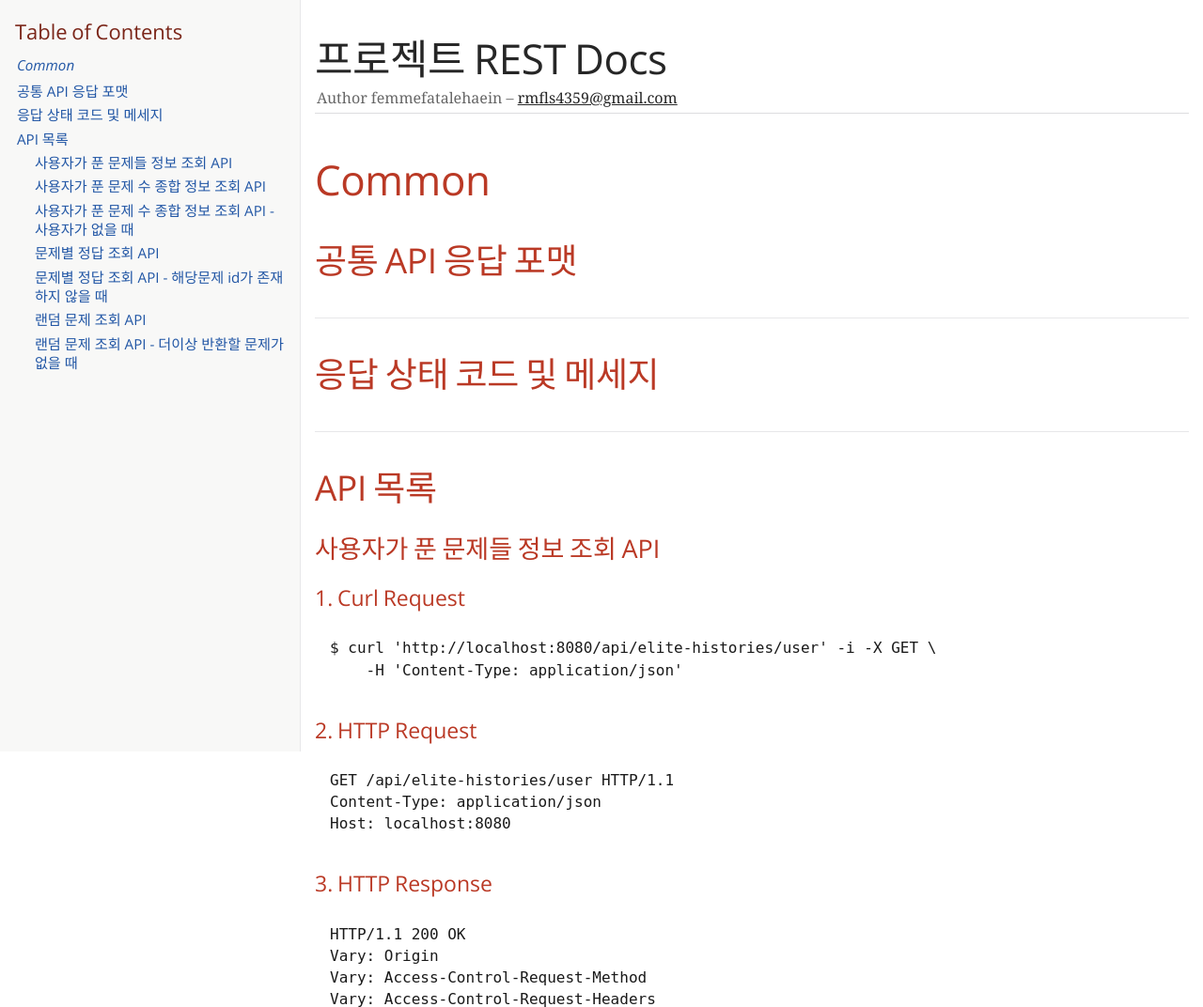
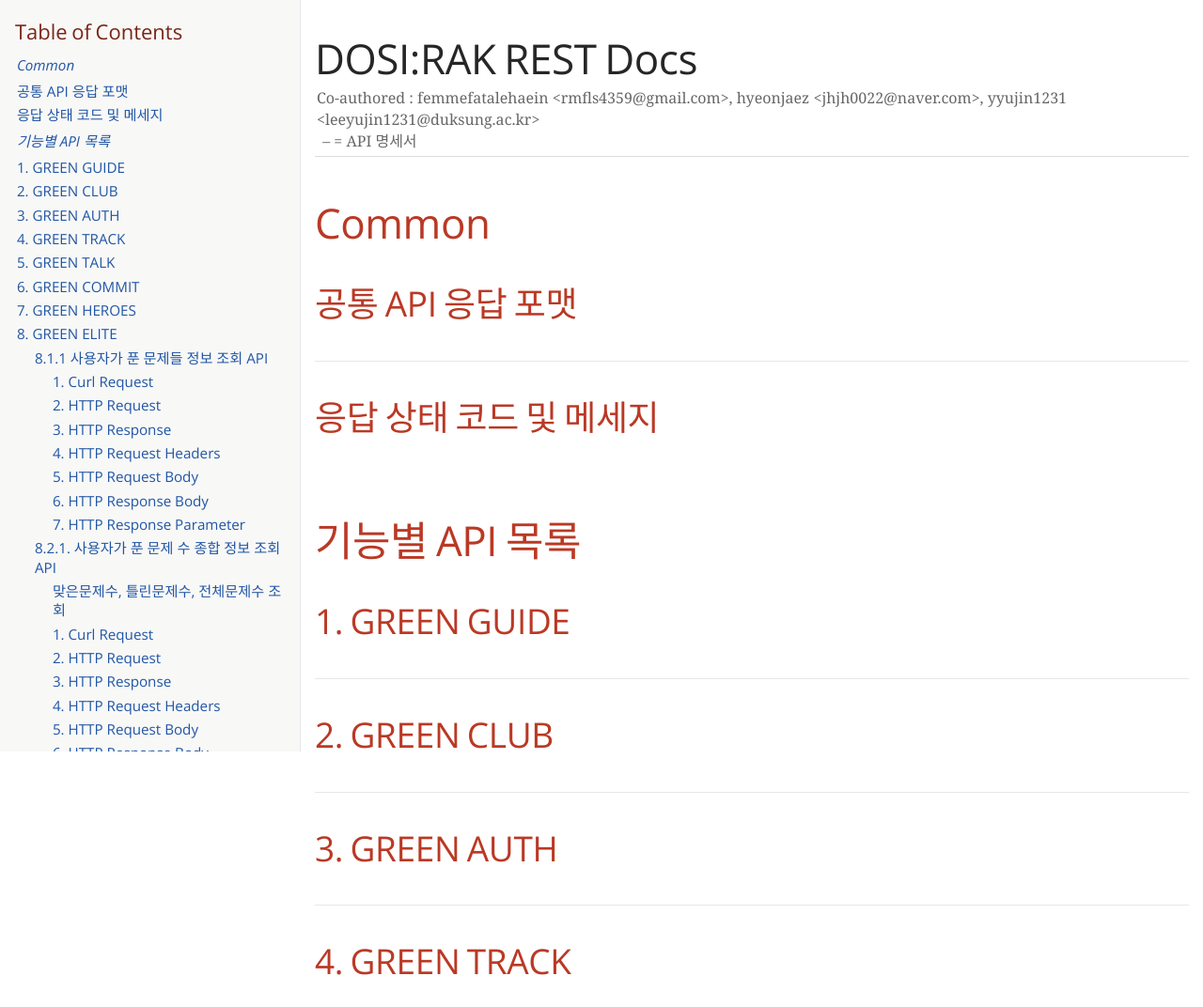
Before and after one commit to hyeonjaez/dosirak-be-refactoring, a plain HTML site: page src/docs/asciidoc/index.html in a window 1280 px wide. Shown: the top 1072 px of the page at 94% size. Drawn offline with nearby package versions, Linux system fonts and the light colour scheme; a web font is replaced by a local one.

Commit message:
유진이의 강낭콩
Co-authored-by: yyujin1231 <leeyujin1231@duksung.ac.kr>

```diff
--- a/src/docs/asciidoc/index.html
+++ b/src/docs/asciidoc/index.html
@@ -5,8 +5,8 @@
 <meta http-equiv="X-UA-Compatible" content="IE=edge">
 <meta name="viewport" content="width=device-width, initial-scale=1.0">
 <meta name="generator" content="Asciidoctor 2.0.20">
-<meta name="author" content="Author femmefatalehaein">
-<title>프로젝트 REST Docs</title>
+<meta name="author" content="Co-authored : femmefatalehaein &lt;rmfls4359@gmail.com&gt;, hyeonjaez &lt;jhjh0022@naver.com&gt;, yyujin1231 &lt;leeyujin1231@duksung.ac.kr&gt;">
+<title>DOSI:RAK REST Docs</title>
 <link rel="stylesheet" href="https://fonts.googleapis.com/css?family=Open+Sans:300,300italic,400,400italic,600,600italic%7CNoto+Serif:400,400italic,700,700italic%7CDroid+Sans+Mono:400,700">
 <style>
 /*! Asciidoctor default stylesheet | MIT License | https://asciidoctor.org */
@@ -548,10 +548,10 @@ body.book #toc,body.book #preamble,body.book h1.sect0,body.book .sect1>h2{page-b
 </head>
 <body class="book toc2 toc-left">
 <div id="header">
-<h1>프로젝트 REST Docs</h1>
+<h1>DOSI:RAK REST Docs</h1>
 <div class="details">
-<span id="author" class="author">Author femmefatalehaein</span><br>
-<span id="email" class="email"><a href="mailto:rmfls4359@gmail.com">rmfls4359@gmail.com</a></span><br>
+<span id="author" class="author">Co-authored : femmefatalehaein &lt;rmfls4359@gmail.com&gt;, hyeonjaez &lt;jhjh0022@naver.com&gt;, yyujin1231 &lt;leeyujin1231@duksung.ac.kr&gt;</span><br>
+<span id="revdate">= API 명세서</span>
 </div>
 <div id="toc" class="toc2">
 <div id="toctitle">Table of Contents</div>
@@ -560,20 +560,103 @@ body.book #toc,body.book #preamble,body.book h1.sect0,body.book .sect1>h2{page-b
 <ul class="sectlevel1">
 <li><a href="#_공통_api_응답_포맷">공통 API 응답 포맷</a></li>
 <li><a href="#_응답_상태_코드_및_메세지">응답 상태 코드 및 메세지</a></li>
-<li><a href="#_api_목록">API 목록</a>
+</ul>
+</li>
+<li><a href="#_기능별_api_목록">기능별 API 목록</a>
+<ul class="sectlevel1">
+<li><a href="#_1_green_guide">1. GREEN GUIDE</a></li>
+<li><a href="#_2_green_club">2. GREEN CLUB</a></li>
+<li><a href="#_3_green_auth">3. GREEN AUTH</a></li>
+<li><a href="#_4_green_track">4. GREEN TRACK</a></li>
+<li><a href="#_5_green_talk">5. GREEN TALK</a></li>
+<li><a href="#_6_green_commit">6. GREEN COMMIT</a></li>
+<li><a href="#_7_green_heroes">7. GREEN HEROES</a></li>
+<li><a href="#_8_green_elite">8. GREEN ELITE</a>
 <ul class="sectlevel2">
-<li><a href="#_사용자가_푼_문제들_정보_조회_api">사용자가 푼 문제들 정보 조회 API</a></li>
-<li><a href="#_사용자가_푼_문제_수_종합_정보_조회_api">사용자가 푼 문제 수 종합 정보 조회 API</a></li>
-<li><a href="#_사용자가_푼_문제_수_종합_정보_조회_api_사용자가_없을_때">사용자가 푼 문제 수 종합 정보 조회 API - 사용자가 없을 때</a></li>
-<li><a href="#_문제별_정답_조회_api">문제별 정답 조회 API</a></li>
-<li><a href="#_문제별_정답_조회_api_해당문제_id가_존재하지_않을_때">문제별 정답 조회 API - 해당문제 id가 존재하지 않을 때</a></li>
-<li><a href="#_랜덤_문제_조회_api">랜덤 문제 조회 API</a></li>
-<li><a href="#_랜덤_문제_조회_api_더이상_반환할_문제가_없을_때">랜덤 문제 조회 API - 더이상 반환할 문제가 없을 때</a></li>
+<li><a href="#_8_1_1_사용자가_푼_문제들_정보_조회_api">8.1.1 사용자가 푼 문제들 정보 조회 API</a>
+<ul class="sectlevel3">
+<li><a href="#_1_curl_request">1. Curl Request</a></li>
+<li><a href="#_2_http_request">2. HTTP Request</a></li>
+<li><a href="#_3_http_response">3. HTTP Response</a></li>
+<li><a href="#_4_http_request_headers">4. HTTP Request Headers</a></li>
+<li><a href="#_5_http_request_body">5. HTTP Request Body</a></li>
+<li><a href="#_6_http_response_body">6. HTTP Response Body</a></li>
+<li><a href="#_7_http_response_parameter">7. HTTP Response Parameter</a></li>
+</ul>
+</li>
+<li><a href="#_8_2_1_사용자가_푼_문제_수_종합_정보_조회_api">8.2.1. 사용자가 푼 문제 수 종합 정보 조회 API</a>
+<ul class="sectlevel4">
+<li><a href="#_맞은문제수_틀린문제수_전체문제수_조회">맞은문제수, 틀린문제수, 전체문제수 조회</a></li>
+<li><a href="#_1_curl_request_2">1. Curl Request</a></li>
+<li><a href="#_2_http_request_2">2. HTTP Request</a></li>
+<li><a href="#_3_http_response_2">3. HTTP Response</a></li>
+<li><a href="#_4_http_request_headers_2">4. HTTP Request Headers</a></li>
+<li><a href="#_5_http_request_body_2">5. HTTP Request Body</a></li>
+<li><a href="#_6_http_response_body_2">6. HTTP Response Body</a></li>
+<li><a href="#_7_http_response_parameter_2">7. HTTP Response Parameter</a></li>
+</ul>
+</li>
+<li><a href="#_8_2_2_사용자가_푼_문제_수_종합_정보_조회_api_사용자가_없을_때">8.2.2. 사용자가 푼 문제 수 종합 정보 조회 API - 사용자가 없을 때</a>
+<ul class="sectlevel3">
+<li><a href="#_1_curl_request_3">1. Curl Request</a></li>
+<li><a href="#_2_http_request_3">2. HTTP Request</a></li>
+<li><a href="#_3_http_response_3">3. HTTP Response</a></li>
+<li><a href="#_4_http_request_headers_3">4. HTTP Request Headers</a></li>
+<li><a href="#_5_http_request_body_3">5. HTTP Request Body</a></li>
+<li><a href="#_6_http_response_body_3">6. HTTP Response Body</a></li>
+<li><a href="#_7_http_response_parameter_3">7. HTTP Response Parameter</a></li>
+</ul>
+</li>
+<li><a href="#_8_3_1_문제별_정답_조회_api">8.3.1. 문제별 정답 조회 API</a>
+<ul class="sectlevel3">
+<li><a href="#_1_curl_request_4">1. Curl Request</a></li>
+<li><a href="#_2_http_request_4">2. HTTP Request</a></li>
+<li><a href="#_3_http_response_4">3. HTTP Response</a></li>
+<li><a href="#_4_http_request_headers_4">4. HTTP Request Headers</a></li>
+<li><a href="#_5_http_request_body_4">5. HTTP Request Body</a></li>
+<li><a href="#_6_http_response_body_4">6. HTTP Response Body</a></li>
+<li><a href="#_7_http_response_parameter_4">7. HTTP Response Parameter</a></li>
+</ul>
+</li>
+<li><a href="#_8_3_2_문제별_정답_조회_api_해당문제_id가_존재하지_않을_때">8.3.2. 문제별 정답 조회 API - 해당문제 id가 존재하지 않을 때</a>
+<ul class="sectlevel3">
+<li><a href="#_1_curl_request_5">1. Curl Request</a></li>
+<li><a href="#_2_http_request_5">2. HTTP Request</a></li>
+<li><a href="#_3_http_response_5">3. HTTP Response</a></li>
+<li><a href="#_4_http_request_headers_5">4. HTTP Request Headers</a></li>
+<li><a href="#_5_http_request_body_5">5. HTTP Request Body</a></li>
+<li><a href="#_6_http_response_body_5">6. HTTP Response Body</a></li>
+<li><a href="#_7_http_response_parameter_5">7. HTTP Response Parameter</a></li>
+</ul>
+</li>
+<li><a href="#_8_4_1_랜덤_문제_조회_api">8.4.1. 랜덤 문제 조회 API</a>
+<ul class="sectlevel5">
+<li><a href="#_랜덤으로_사용자가_풀지_않은_문제_한문제를_반환한다">랜덤으로 사용자가 풀지 않은 문제 한문제를 반환한다.</a></li>
+<li><a href="#_1_curl_request_6">1. Curl Request</a></li>
+<li><a href="#_2_http_request_6">2. HTTP Request</a></li>
+<li><a href="#_3_http_response_6">3. HTTP Response</a></li>
+<li><a href="#_4_http_request_headers_6">4. HTTP Request Headers</a></li>
+<li><a href="#_5_http_request_body_6">5. HTTP Request Body</a></li>
+<li><a href="#_6_http_response_body_6">6. HTTP Response Body</a></li>
+<li><a href="#_7_http_response_parameter_6">7. HTTP Response Parameter</a></li>
+</ul>
+</li>
+<li><a href="#_8_4_2_랜덤_문제_조회_api_더이상_반환할_문제가_없을_때">8.4.2. 랜덤 문제 조회 API - 더이상 반환할 문제가 없을 때</a>
+<ul class="sectlevel3">
+<li><a href="#_1_curl_request_7">1. Curl Request</a></li>
+<li><a href="#_2_http_request_7">2. HTTP Request</a></li>
+<li><a href="#_3_http_response_7">3. HTTP Response</a></li>
+<li><a href="#_4_http_request_headers_7">4. HTTP Request Headers</a></li>
+<li><a href="#_5_http_request_body_7">5. HTTP Request Body</a></li>
+<li><a href="#_6_http_response_body_7">6. HTTP Response Body</a></li>
+<li><a href="#_7_http_response_parameter_7">7. HTTP Response Parameter</a></li>
 </ul>
 </li>
 </ul>
 </li>
 </ul>
+</li>
+</ul>
 </div>
 </div>
 <div id="content">
@@ -590,11 +673,54 @@ body.book #toc,body.book #preamble,body.book h1.sect0,body.book .sect1>h2{page-b
 
 </div>
 </div>
+<h1 id="_기능별_api_목록" class="sect0">기능별 API 목록</h1>
 <div class="sect1">
-<h2 id="_api_목록">API 목록</h2>
+<h2 id="_1_green_guide">1. GREEN GUIDE</h2>
+<div class="sectionbody">
+
+</div>
+</div>
+<div class="sect1">
+<h2 id="_2_green_club">2. GREEN CLUB</h2>
+<div class="sectionbody">
+
+</div>
+</div>
+<div class="sect1">
+<h2 id="_3_green_auth">3. GREEN AUTH</h2>
+<div class="sectionbody">
+
+</div>
+</div>
+<div class="sect1">
+<h2 id="_4_green_track">4. GREEN TRACK</h2>
+<div class="sectionbody">
+
+</div>
+</div>
+<div class="sect1">
+<h2 id="_5_green_talk">5. GREEN TALK</h2>
+<div class="sectionbody">
+
+</div>
+</div>
+<div class="sect1">
+<h2 id="_6_green_commit">6. GREEN COMMIT</h2>
+<div class="sectionbody">
+
+</div>
+</div>
+<div class="sect1">
+<h2 id="_7_green_heroes">7. GREEN HEROES</h2>
+<div class="sectionbody">
+
+</div>
+</div>
+<div class="sect1">
+<h2 id="_8_green_elite">8. GREEN ELITE</h2>
 <div class="sectionbody">
 <div class="sect2">
-<h3 id="_사용자가_푼_문제들_정보_조회_api">사용자가 푼 문제들 정보 조회 API</h3>
+<h3 id="_8_1_1_사용자가_푼_문제들_정보_조회_api">8.1.1 사용자가 푼 문제들 정보 조회 API</h3>
 <div class="sect3">
 <h4 id="_1_curl_request">1. Curl Request</h4>
 <div class="listingblock">
@@ -763,7 +889,7 @@ Content-Length: 462
 </div>
 </div>
 <div class="sect2">
-<h3 id="_사용자가_푼_문제_수_종합_정보_조회_api">사용자가 푼 문제 수 종합 정보 조회 API</h3>
+<h3 id="_8_2_1_사용자가_푼_문제_수_종합_정보_조회_api">8.2.1. 사용자가 푼 문제 수 종합 정보 조회 API</h3>
 <div class="sect4">
 <h5 id="_맞은문제수_틀린문제수_전체문제수_조회">맞은문제수, 틀린문제수, 전체문제수 조회</h5>
 
@@ -796,7 +922,7 @@ Vary: Origin
 Vary: Access-Control-Request-Method
 Vary: Access-Control-Request-Headers
 Content-Type: application/json
-Content-Length: 353
+Content-Length: 354
 
 {
   &quot;status&quot; : &quot;SUCCESS&quot;,
@@ -807,7 +933,7 @@ Content-Length: 353
     &quot;correctAnswers&quot; : 5,
     &quot;incorrectAnswers&quot; : 3,
     &quot;totalAnswers&quot; : 10,
-    &quot;lastSolvedDate&quot; : &quot;2025-01-01T01:59:25.563445&quot;,
+    &quot;lastSolvedDate&quot; : &quot;2025-01-01T06:04:08.5915287&quot;,
     &quot;description&quot; : &quot;사용자 엘리트 정보 설명&quot;
   },
   &quot;exception&quot; : null
@@ -845,7 +971,7 @@ Content-Length: 353
     <span style="color:#606"><span style="color:#404">&quot;</span><span>correctAnswers</span><span style="color:#404">&quot;</span></span> : <span style="color:#00D">5</span>,
     <span style="color:#606"><span style="color:#404">&quot;</span><span>incorrectAnswers</span><span style="color:#404">&quot;</span></span> : <span style="color:#00D">3</span>,
     <span style="color:#606"><span style="color:#404">&quot;</span><span>totalAnswers</span><span style="color:#404">&quot;</span></span> : <span style="color:#00D">10</span>,
-    <span style="color:#606"><span style="color:#404">&quot;</span><span>lastSolvedDate</span><span style="color:#404">&quot;</span></span> : <span style="background-color:hsla(0,100%,50%,0.05)"><span style="color:#710">&quot;</span><span style="color:#D20">2025-01-01T01:59:25.563445</span><span style="color:#710">&quot;</span></span>,
+    <span style="color:#606"><span style="color:#404">&quot;</span><span>lastSolvedDate</span><span style="color:#404">&quot;</span></span> : <span style="background-color:hsla(0,100%,50%,0.05)"><span style="color:#710">&quot;</span><span style="color:#D20">2025-01-01T06:04:08.5915287</span><span style="color:#710">&quot;</span></span>,
     <span style="color:#606"><span style="color:#404">&quot;</span><span>description</span><span style="color:#404">&quot;</span></span> : <span style="background-color:hsla(0,100%,50%,0.05)"><span style="color:#710">&quot;</span><span style="color:#D20">�궗�슜�옄 �뿕由ы듃 �젙蹂� �꽕紐�</span><span style="color:#710">&quot;</span></span>
   },
   <span style="color:#606"><span style="color:#404">&quot;</span><span>exception</span><span style="color:#404">&quot;</span></span> : <span style="color:#088">null</span>
@@ -929,7 +1055,7 @@ Content-Length: 353
 </div>
 </div>
 <div class="sect2">
-<h3 id="_사용자가_푼_문제_수_종합_정보_조회_api_사용자가_없을_때">사용자가 푼 문제 수 종합 정보 조회 API - 사용자가 없을 때</h3>
+<h3 id="_8_2_2_사용자가_푼_문제_수_종합_정보_조회_api_사용자가_없을_때">8.2.2. 사용자가 푼 문제 수 종합 정보 조회 API - 사용자가 없을 때</h3>
 <div class="sect3">
 <h4 id="_1_curl_request_3">1. Curl Request</h4>
 <div class="listingblock">
@@ -1040,7 +1166,7 @@ Content-Length: 136
 </div>
 </div>
 <div class="sect2">
-<h3 id="_문제별_정답_조회_api">문제별 정답 조회 API</h3>
+<h3 id="_8_3_1_문제별_정답_조회_api">8.3.1. 문제별 정답 조회 API</h3>
 <div class="sect3">
 <h4 id="_1_curl_request_4">1. Curl Request</h4>
 <div class="listingblock">
@@ -1174,7 +1300,7 @@ Content-Length: 188
 </div>
 </div>
 <div class="sect2">
-<h3 id="_문제별_정답_조회_api_해당문제_id가_존재하지_않을_때">문제별 정답 조회 API - 해당문제 id가 존재하지 않을 때</h3>
+<h3 id="_8_3_2_문제별_정답_조회_api_해당문제_id가_존재하지_않을_때">8.3.2. 문제별 정답 조회 API - 해당문제 id가 존재하지 않을 때</h3>
 <div class="sect3">
 <h4 id="_1_curl_request_5">1. Curl Request</h4>
 <div class="listingblock">
@@ -1285,7 +1411,7 @@ Content-Length: 129
 </div>
 </div>
 <div class="sect2">
-<h3 id="_랜덤_문제_조회_api">랜덤 문제 조회 API</h3>
+<h3 id="_8_4_1_랜덤_문제_조회_api">8.4.1. 랜덤 문제 조회 API</h3>
 <div class="sect5">
 <h6 id="_랜덤으로_사용자가_풀지_않은_문제_한문제를_반환한다">랜덤으로 사용자가 풀지 않은 문제 한문제를 반환한다.</h6>
 
@@ -1423,7 +1549,7 @@ Content-Length: 222
 </div>
 </div>
 <div class="sect2">
-<h3 id="_랜덤_문제_조회_api_더이상_반환할_문제가_없을_때">랜덤 문제 조회 API - 더이상 반환할 문제가 없을 때</h3>
+<h3 id="_8_4_2_랜덤_문제_조회_api_더이상_반환할_문제가_없을_때">8.4.2. 랜덤 문제 조회 API - 더이상 반환할 문제가 없을 때</h3>
 <div class="sect3">
 <h4 id="_1_curl_request_7">1. Curl Request</h4>
 <div class="listingblock">
@@ -1538,7 +1664,7 @@ Content-Length: 138
 </div>
 <div id="footer">
 <div id="footer-text">
-Last updated 2025-01-01 04:02:06 +0900
+Last updated 2025-01-03 03:57:34 +0900
 </div>
 </div>
 <script>
```
Also changed, not shown: 1 other file.
